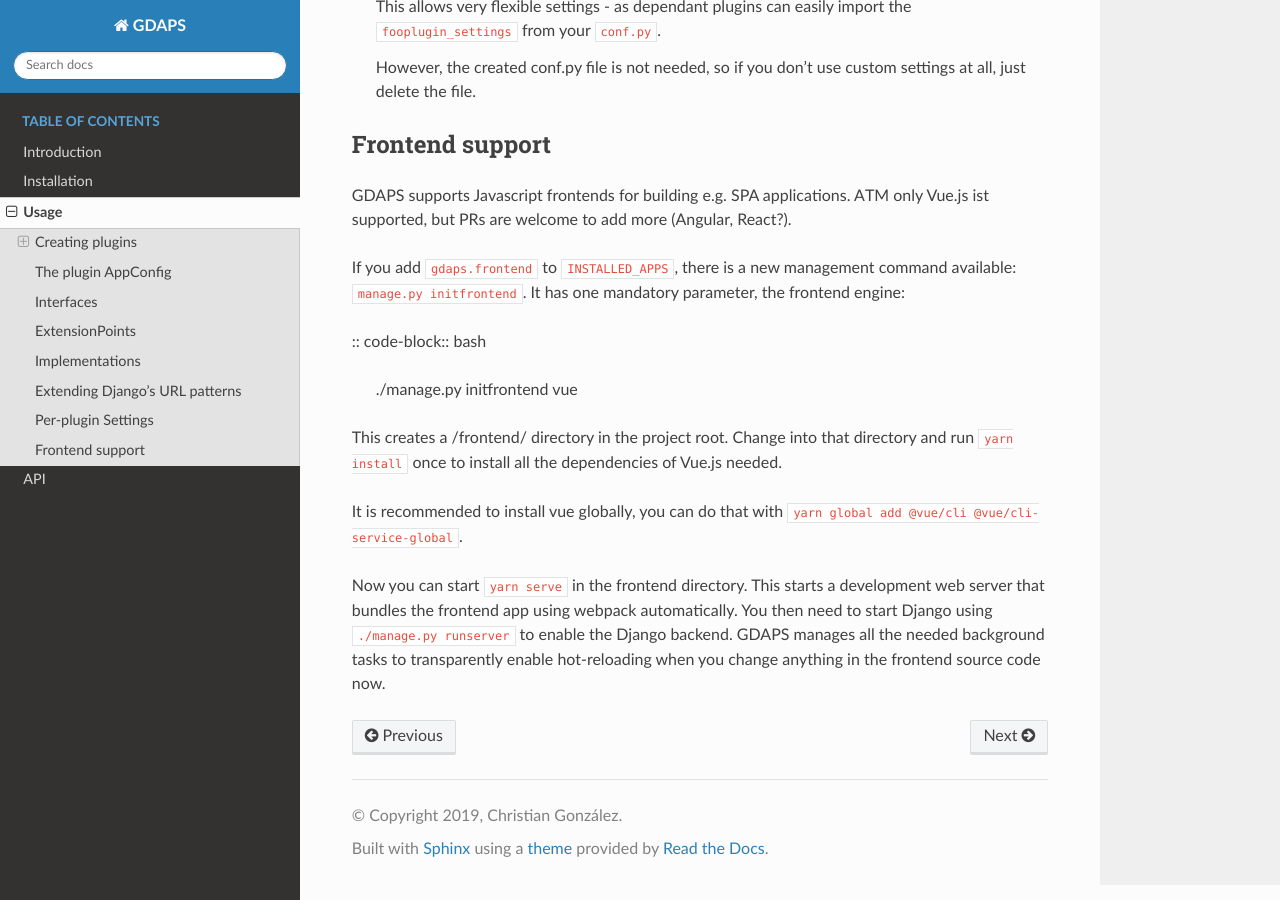
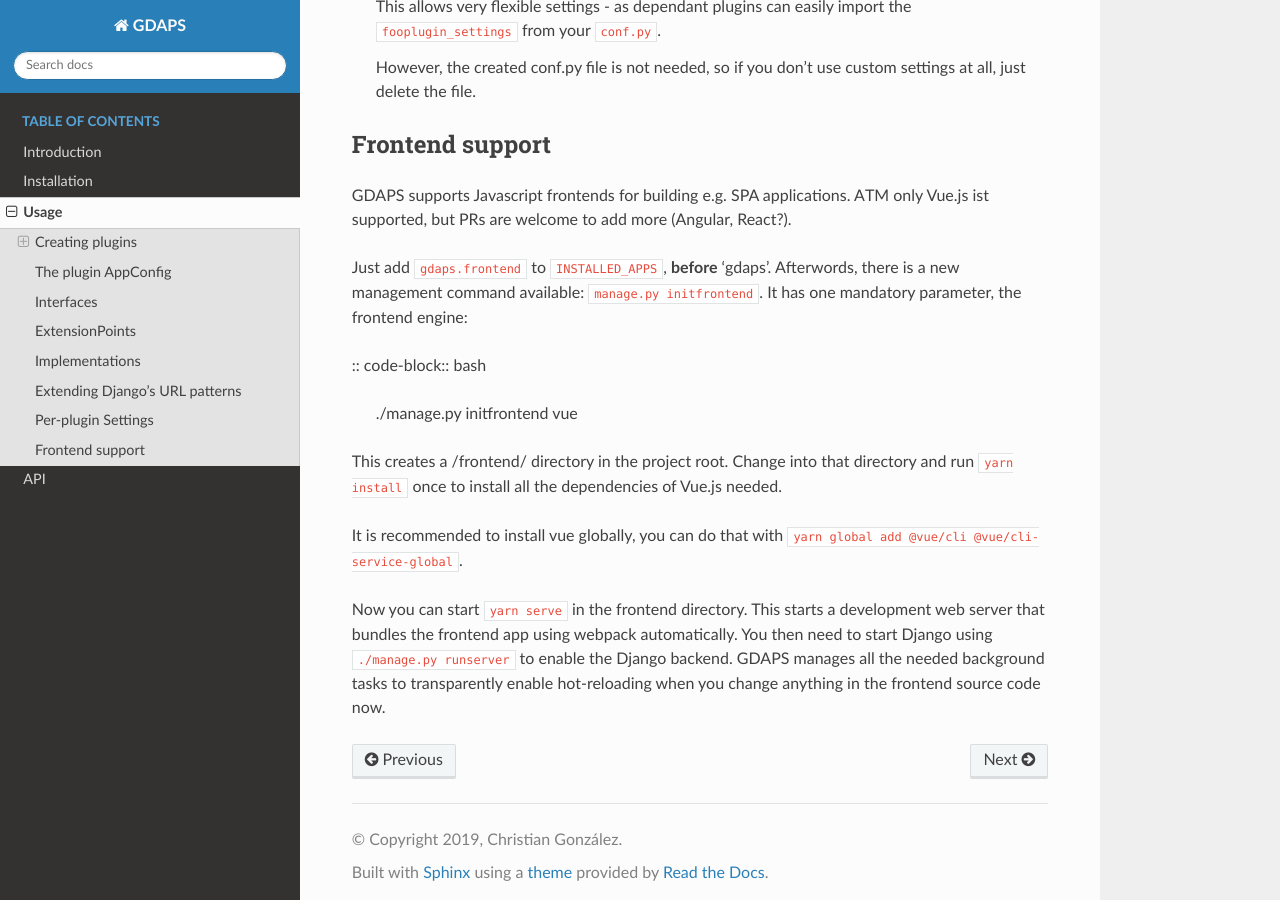
Before and after one commit to rogue707Dev/django-gdaps, a Sphinx documentation site: the page built from docs/usage.rst, in a window 1280 px wide and 900 px high, scrolled down 4812 px. Built offline with Sphinx 7.4.7 and the Read the Docs theme 2.0.0, drawn with Linux system fonts in a browser that asks for light colours; pages that are not in the unit, such as notebooks, are missing from menus.

Commit message:
correct frontend order in docs

```diff
--- a/docs/Installation.rst
+++ b/docs/Installation.rst
@@ -19,9 +19,9 @@ Now add "gdaps" to the ``INSTALLED_APPS`` section, and add a special line below
 
     INSTALLED_APPS = [
         # ... standard Django apps and GDAPS
-        "gdaps",
         # if you also want frontend support, add:
         # "gdaps.frontend"
+        "gdaps",
         # "webpack_loader",
     ]
     # The following line is important: It loads all plugins from setuptools
--- a/docs/usage.rst
+++ b/docs/usage.rst
@@ -264,7 +264,7 @@ GDAPS supports Javascript frontends for building e.g. SPA applications.
 ATM only Vue.js ist supported, but PRs are welcome to add more (Angular,
 React?).
 
-If you add ``gdaps.frontend`` to ``INSTALLED_APPS``, there is a new
+Just add ``gdaps.frontend`` to ``INSTALLED_APPS``, **before** 'gdaps'. Afterwords, there is a new
 management command available: ``manage.py initfrontend``. It has one
 mandatory parameter, the frontend engine:
 
```
